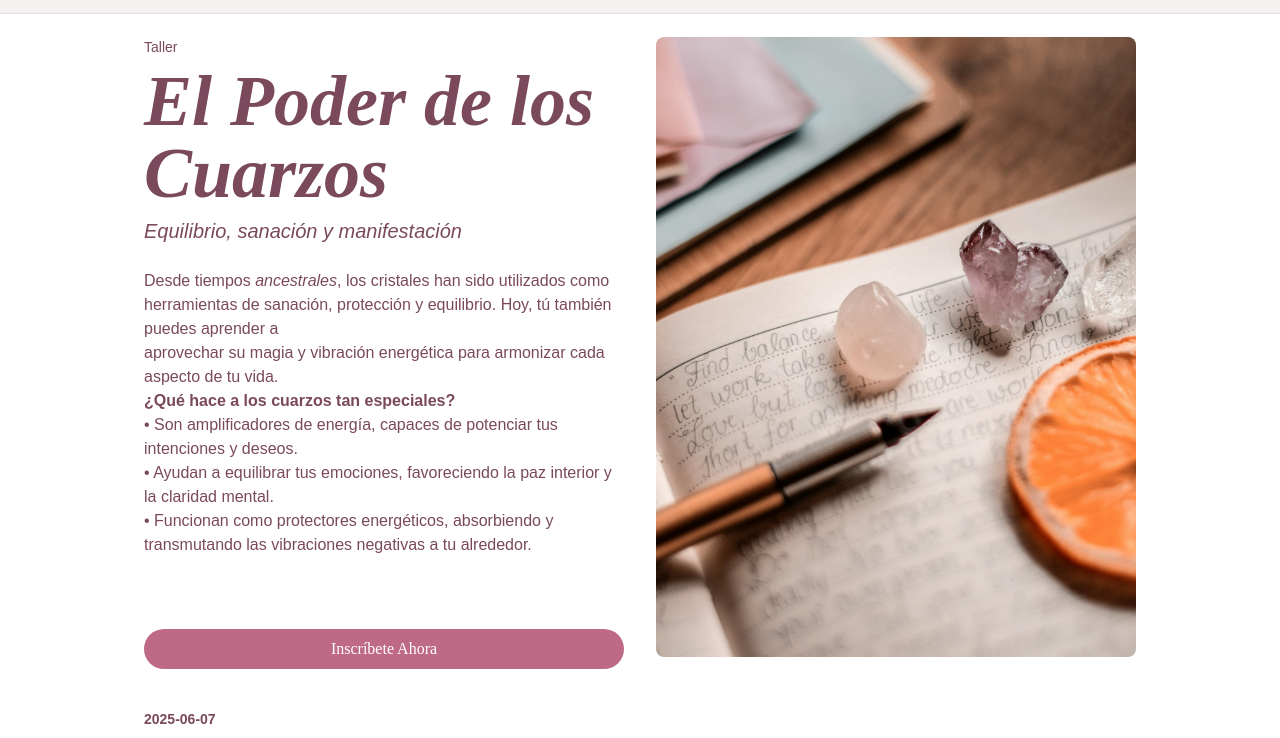
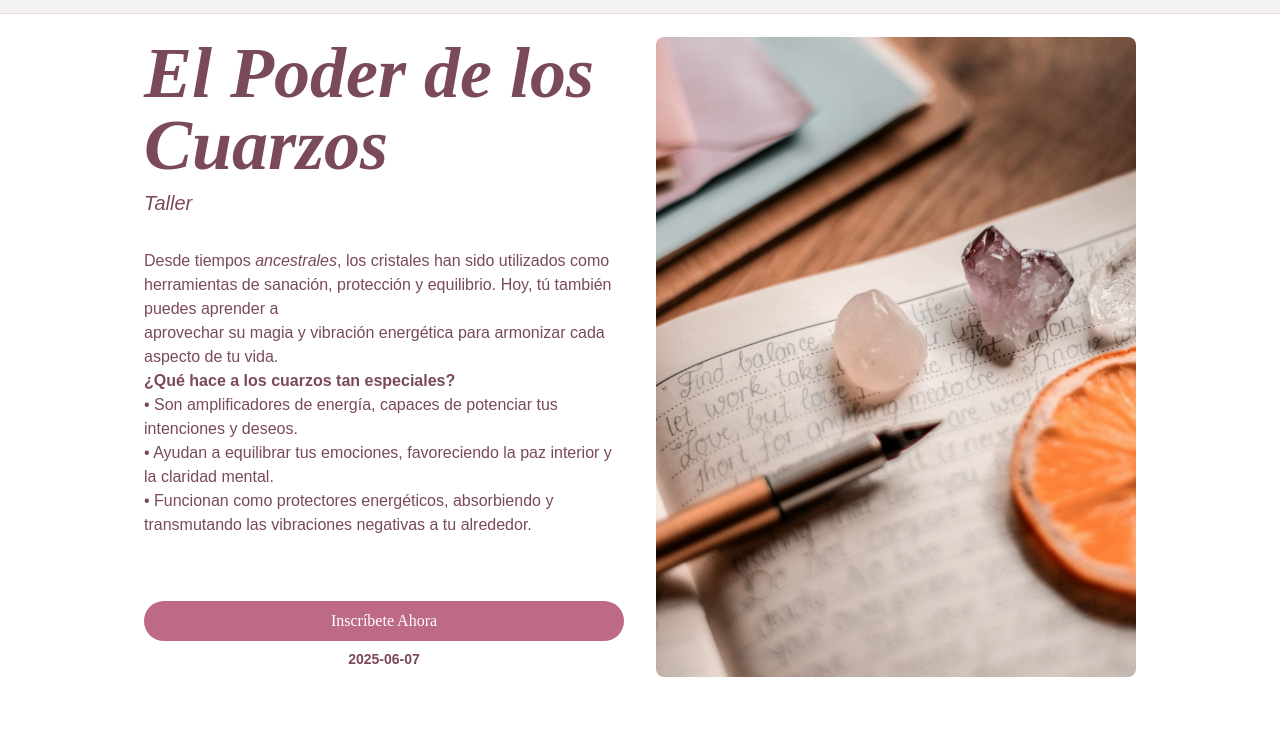
Before and after one commit to 3333444n/vane-website, an Astro site: page /eventos/el-poder-de-los-cuarzos in a window 1280 px wide. Shown: the part 59-797 px from the top of the page. Built offline with nearby package versions, Linux system fonts and the light colour scheme; Astro itself is replaced by a stand-in of ours; a web font is replaced by a local one; what tailwindcss-intersect, tailwindcss-motion would draw is missing.

Commit message:
Fix design bugs in the EventHero component

```diff
--- a/src/components/EventHero.astro
+++ b/src/components/EventHero.astro
@@ -2,7 +2,7 @@
 export interface Props {
   type: string;
   title: string;
-  subtitle: string;
+  subtitle?: string;
   description: string;
   date?: string;
   image: string; // URL or path
@@ -33,25 +33,24 @@ const {
   <div
     class="w-full motion-preset-fade motion-delay-200 md:w-1/2 text-center md:text-left mb-6 md:mb-0 flex flex-col"
   >
-    <p class="text-sm mb-2">{type}</p>
     <h2 class="text-6xl md:text-7xl font-bold mb-2 font-dmSerifText italic">
       {title}
     </h2>
-    <h3 class="text-xl italic mb-6">{subtitle}</h3>
-    <p class="text-base mb-8" set:html={description} />
+    <h3 class="text-xl italic mb-8">{type}</h3>
+    <p class="text-base mb-12" set:html={description} />
     {
       buttonText && buttonLink && (
         <a
           href={buttonLink}
-          class="button-style inline-block py-2 px-8 my-10 text-center"
+          class="button-style inline-block py-2 px-8 mt-4 text-center"
         >
           {buttonText}
         </a>
       )
     }
-    {date && <p class="text-sm font-semibold">{date}</p>}
+    {date && <p class="text-sm font-semibold text-center mt-2">{date}</p>}
   </div>
-  <div class="w-full md:w-1/2 flex motion-preset-fade motion-delay-300 pb-20">
+  <div class="w-full md:w-1/2 flex motion-preset-fade motion-delay-300">
     <img
       src={image}
       alt={title}
```
